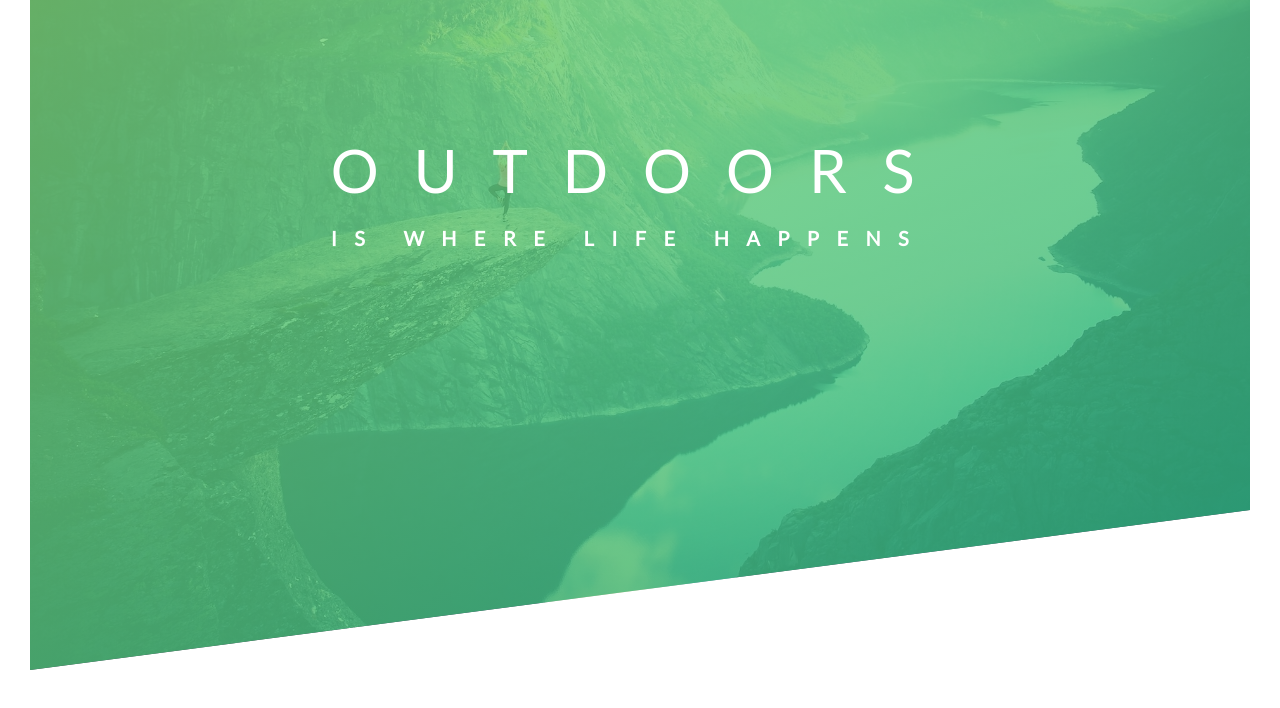
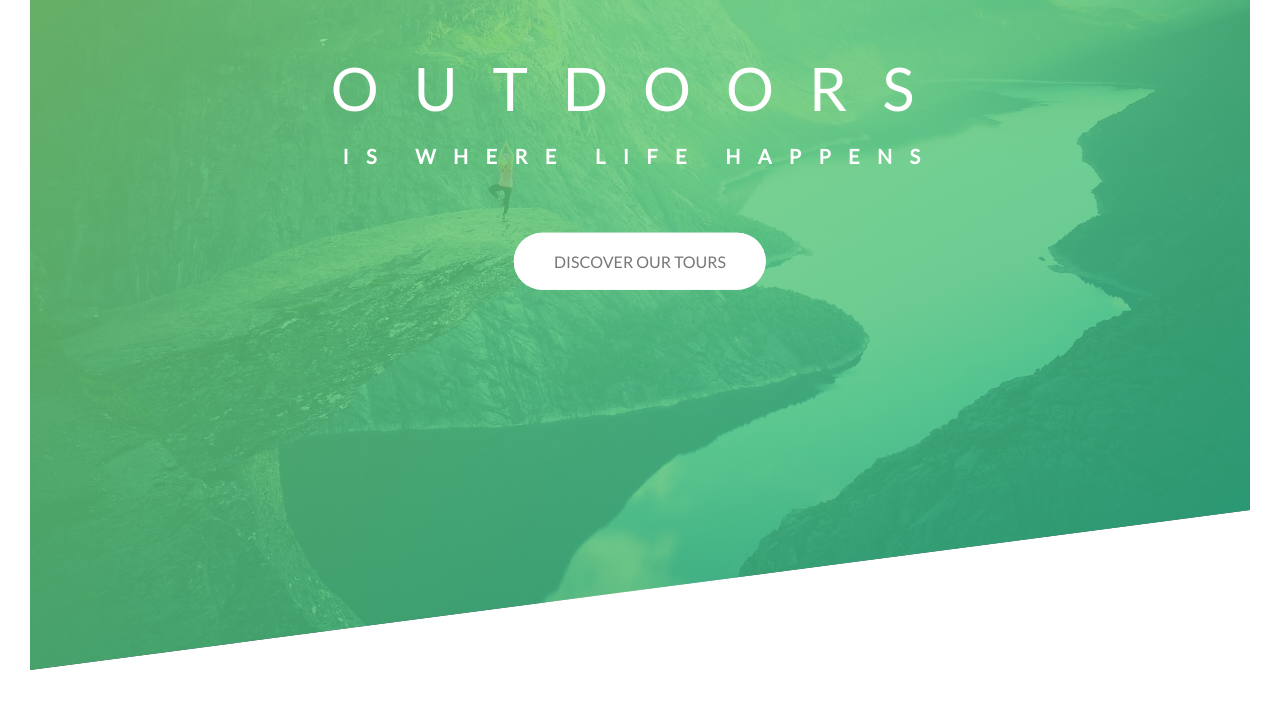
Before and after one commit to IsmaelB83/natours-udemy, a plain HTML site: page index.html in a window 1280 px wide. Shown: the part 120-828 px from the top of the page. Drawn offline with Linux system fonts and the light colour scheme.

Commit message:
Adding animations to header

```diff
--- a/css/styles.css
+++ b/css/styles.css
@@ -54,12 +54,16 @@
     top: 40%;
     left: 50%;
     transform: translate(-50%,-70%);
+    text-align: center;
 }
 
 .heading-primary {
-    display: inline-block;
+    display: block;
     color: white;
     text-transform: uppercase;
+    margin-bottom: 60px;
+    /* fix to the "shaking" effect when animation */
+    backface-visibility: hidden;
 }
 
 .heading-primary-main {
@@ -67,6 +71,8 @@
     font-size: 60px;
     font-weight: 400;
     letter-spacing: 35px;
+    animation: moveInLeft;
+    animation-duration: 1s;
 }
 
 .heading-primary-sub {
@@ -74,4 +80,100 @@
     font-size: 20px;
     font-weight: 700;
     letter-spacing: 17.4px;
+    animation: moveInRight;
+    animation-duration: 1s;
 }
+
+@keyframes moveInLeft {
+    0% {
+        opacity: 0;
+        transform:0 translateX(-100px);
+    }
+    80% {
+        transform: translateX(10px);
+    }
+    100% {
+        opacity: 1;
+        transform: translateX(0px);
+    }
+}
+
+@keyframes moveInRight {
+    0% {
+        opacity: 0;
+        transform: translateX(100px);
+    }
+    80% {
+        transform: translateX(-10px);
+    }
+    100% {
+        opacity: 1;
+        transform: translateX(0px);
+    }
+}
+
+.btn:link,
+.btn:visited {
+    text-transform: uppercase;
+    text-decoration: none;
+    padding: 15px 40px;
+    border-radius: 100px;
+    display: inline-block;
+    position: relative;
+    /* All animations are enabled */
+    transition: all 0.2s;
+}
+
+.btn:hover {
+    transform: translateY(-3px);
+    box-shadow: 0 10px 20px rgba(0, 0, 0, 0.2);
+}
+
+.btn:active {
+    transform: translateY(-1px);
+    box-shadow: 0 5px 20px rgba(0, 0, 0, 0.2);
+}
+
+.btn-white {
+    background-color: #fff;
+    color: #777;
+}
+
+.btn::after {
+    content: "";
+    display: inline-block;
+    height: 100%;
+    width: 100%;
+    border-radius: 100px;
+    position: absolute;
+    top: 0;
+    left: 0;
+    z-index: -1;
+    transition: all 0.4s;
+}
+
+.btn-white::after {
+    background-color: #fff;
+}
+
+.btn:hover::after {
+    transform: scaleX(1.4) scaleY(1.6);
+    opacity: 0;
+}
+
+.btn-animated {
+    animation: moveInBottom .5s ease-out .75s;
+    /* Applies the 0% state before the animation starts */
+    animation-fill-mode: backwards;
+}
+
+@keyframes moveInBottom {
+    0% {
+        opacity: 0;
+        transform: translateY(30px);
+    }
+    100% {
+        opacity: 1;
+        transform: translateY(0px);
+    }
+}
--- a/index.html
+++ b/index.html
@@ -26,8 +26,8 @@
                 <span class="heading-primary-main">Outdoors</span>
                 <span class="heading-primary-sub">is where life happens</span>
             </h1>
+            <a href="#" class="btn btn-white btn-animated">Discover our tours</a>
         </div>
-
     </header>
     <br><br><br><br><br>
 </body>
```
